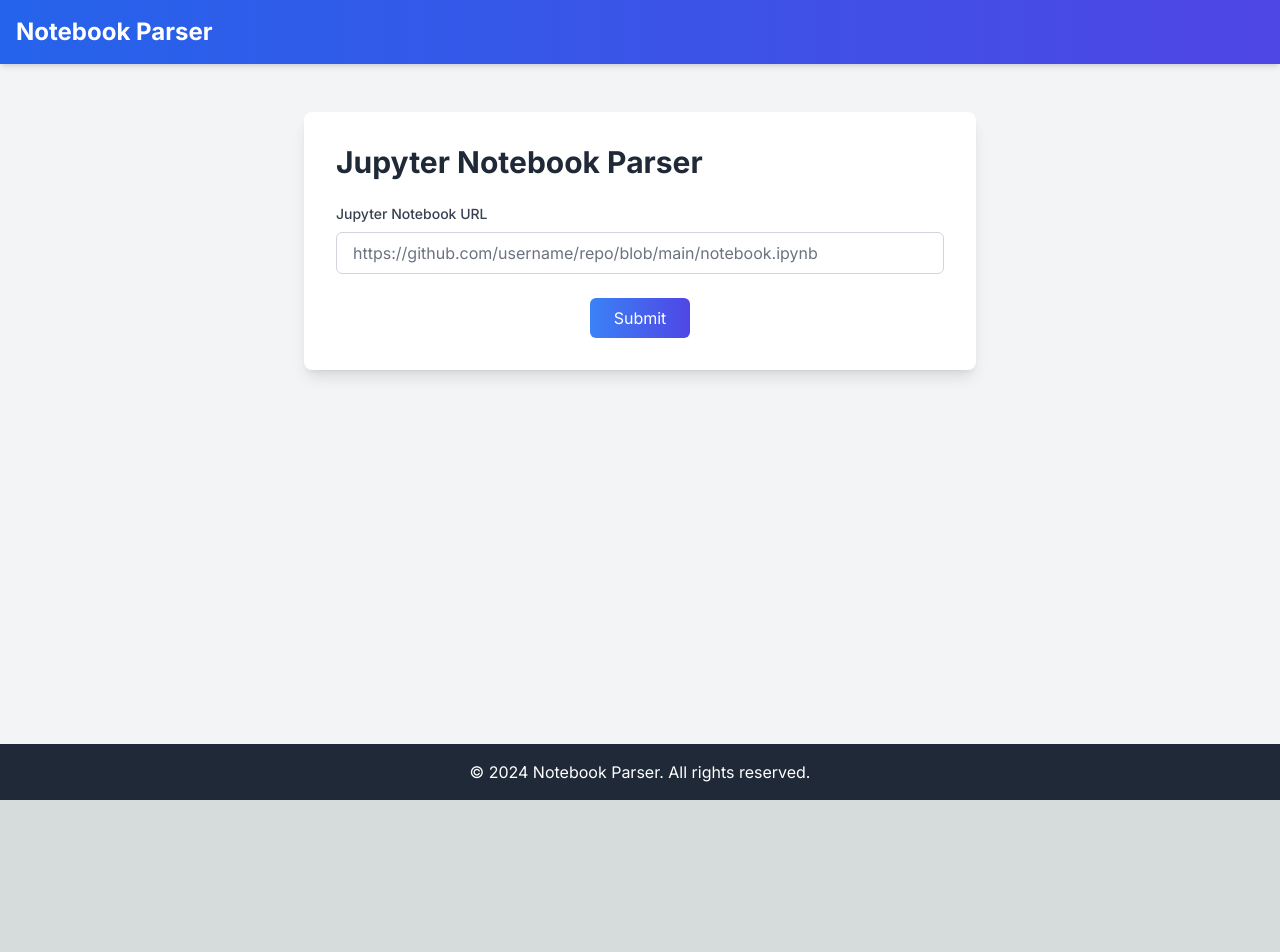
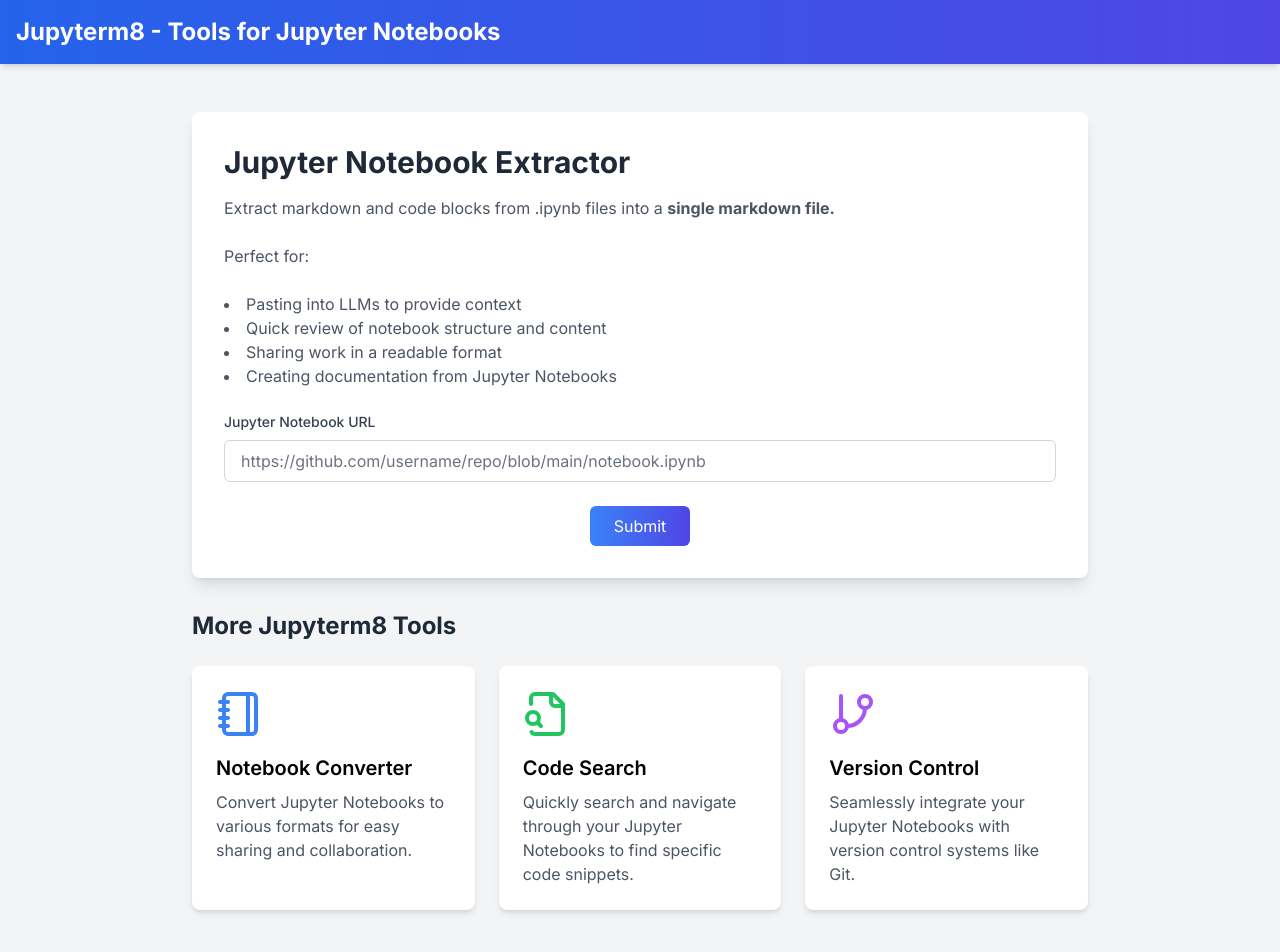
Before and after one commit to chongdashu/jupyterm8, a Next.js app in the folder frontend/: page / in a window 1280 px wide. Shown: the top 952 px of the page. Before the commit the page ends 800 px from the top, so only its background shows below. Built offline with nearby package versions, Linux system fonts and the light colour scheme; no server answers.

Commit message:
Update layout

```diff
--- a/frontend/src/app/layout.tsx
+++ b/frontend/src/app/layout.tsx
@@ -1,11 +1,41 @@
+import { Metadata } from "next";
 import { Inter } from "next/font/google";
 import "./globals.css";
 
 const inter = Inter({ subsets: ["latin"] });
 
-export const metadata = {
-  title: "Jupyter Notebook Parser",
-  description: "Parse and download Jupyter notebooks",
+export const metadata: Metadata = {
+  title: "Jupyterm8 - Jupyter Notebook Tools",
+  description:
+    "Suite of tools for data scientists, developers, and researchers working with Jupyter Notebooks. Extract, convert, and manage your notebooks efficiently.",
+  keywords:
+    "Jupyter Notebook, extractor, data science, notebook converter, code search, version control",
+  // openGraph: {
+  //   title: "Jupyterm8 - Jupyter Notebook Tools",
+  //   description:
+  //     "Streamline your Jupyter Notebook workflow with our suite of tools, including our Notebook Extractor.",
+  //   url: "https://www.jupyterm8.xyz",
+  //   siteName: "Jupyterm8",
+  //   images: [
+  //     {
+  //       url: "https://www.jupyterm8.xyz/og-image.jpg",
+  //       width: 1200,
+  //       height: 630,
+  //       alt: "Jupyterm8 - Jupyter Notebook Tools",
+  //     },
+  //   ],
+  //   locale: "en_US",
+  //   type: "website",
+  // },
+  // twitter: {
+  //   card: "summary_large_image",
+  //   title: "Jupyterm8 - Jupyter Notebook Tools",
+  //   description:
+  //     "Streamline your Jupyter Notebook workflow with our suite of tools, including our Notebook Extractor.",
+  //   images: ["https://www.jupyterm8.xyz/og-image.jpg"],
+  // },
+  robots: "index, follow",
+  // themeColor: "#ffffff",
 };
 
 export default function RootLayout({
--- a/frontend/src/app/page.tsx
+++ b/frontend/src/app/page.tsx
@@ -1,20 +1,94 @@
+import { FileSearch, GitBranch, Notebook } from "lucide-react";
+import Head from "next/head";
 import Footer from "../components/Footer";
 import Header from "../components/Header";
 import NotebookForm from "../components/NotebookForm";
 
 export default function Home() {
   return (
+    <>
+      <Head>
+        <link rel="canonical" href="https://www.jupyterm8.xyz" />
+      </Head>
       <div className="flex flex-col min-h-screen bg-gray-100">
         <Header />
         <main className="flex-grow container mx-auto px-4 py-12">
-        <div className="max-w-2xl mx-auto bg-white rounded-lg shadow-lg p-8">
-          <h1 className="text-3xl font-bold mb-6 text-gray-800">
-            Jupyter Notebook Parser
+          <div className="max-w-4xl mx-auto bg-white rounded-lg shadow-lg p-8 mb-8">
+            <h1 className="text-3xl font-bold mb-4 text-gray-800">
+              Jupyter Notebook Extractor
             </h1>
+            <p className="text-gray-600 mb-6">
+              Extract markdown and code blocks from .ipynb files into a{" "}
+              <b>single markdown file.</b>
+            </p>
+            <p className="text-gray-600 mb-6">Perfect for:</p>
+            <ul className="list-disc list-inside mb-6 text-gray-600">
+              <li>Pasting into LLMs to provide context</li>
+              <li>Quick review of notebook structure and content</li>
+              <li>Sharing work in a readable format</li>
+              <li>Creating documentation from Jupyter Notebooks</li>
+            </ul>
             <NotebookForm />
+          </div>
+
+          <div className="max-w-4xl mx-auto">
+            <h2 className="text-2xl font-bold mb-6 text-gray-800">
+              More Jupyterm8 Tools
+            </h2>
+            <div className="grid grid-cols-1 md:grid-cols-3 gap-6">
+              <div className="bg-white p-6 rounded-lg shadow-md">
+                <Notebook className="w-12 h-12 text-blue-500 mb-4" />
+                <h3 className="text-xl font-semibold mb-2">
+                  Notebook Converter
+                </h3>
+                <p className="text-gray-600">
+                  Convert Jupyter Notebooks to various formats for easy sharing
+                  and collaboration.
+                </p>
+              </div>
+              <div className="bg-white p-6 rounded-lg shadow-md">
+                <FileSearch className="w-12 h-12 text-green-500 mb-4" />
+                <h3 className="text-xl font-semibold mb-2">Code Search</h3>
+                <p className="text-gray-600">
+                  Quickly search and navigate through your Jupyter Notebooks to
+                  find specific code snippets.
+                </p>
+              </div>
+              <div className="bg-white p-6 rounded-lg shadow-md">
+                <GitBranch className="w-12 h-12 text-purple-500 mb-4" />
+                <h3 className="text-xl font-semibold mb-2">Version Control</h3>
+                <p className="text-gray-600">
+                  Seamlessly integrate your Jupyter Notebooks with version
+                  control systems like Git.
+                </p>
+              </div>
+            </div>
           </div>
         </main>
         <Footer />
       </div>
+      <script
+        type="application/ld+json"
+        dangerouslySetInnerHTML={{
+          __html: JSON.stringify({
+            "@context": "https://schema.org",
+            "@type": "WebSite",
+            name: "Jupyterm8",
+            url: "https://www.jupyterm8.xyz",
+            description:
+              "Suite of tools for data scientists, developers, and researchers working with Jupyter Notebooks.",
+            potentialAction: {
+              "@type": "SearchAction",
+              target: {
+                "@type": "EntryPoint",
+                urlTemplate:
+                  "https://www.jupyterm8.xyz/search?q={search_term_string}",
+              },
+              "query-input": "required name=search_term_string",
+            },
+          }),
+        }}
+      />
+    </>
   );
 }
--- a/frontend/src/components/Footer.tsx
+++ b/frontend/src/components/Footer.tsx
@@ -2,7 +2,7 @@
   return (
     <footer className="bg-gray-800 text-white py-4 mt-8">
       <div className="container mx-auto px-4 text-center">
-        <p>&copy; 2024 Notebook Parser. All rights reserved.</p>
+        <p>&copy; 2024 Jupyterm8. All rights reserved.</p>
       </div>
     </footer>
   );
--- a/frontend/src/components/Header.tsx
+++ b/frontend/src/components/Header.tsx
@@ -2,7 +2,9 @@
   return (
     <header className="bg-gradient-to-r from-blue-600 to-indigo-600 text-white py-4 shadow-md">
       <div className="container mx-auto px-4">
-        <h1 className="text-2xl font-bold">Notebook Parser</h1>
+        <h1 className="text-2xl font-bold">
+          Jupyterm8 - Tools for Jupyter Notebooks
+        </h1>
       </div>
     </header>
   );
```
Lines whose indentation alone changed are shown as unchanged.
